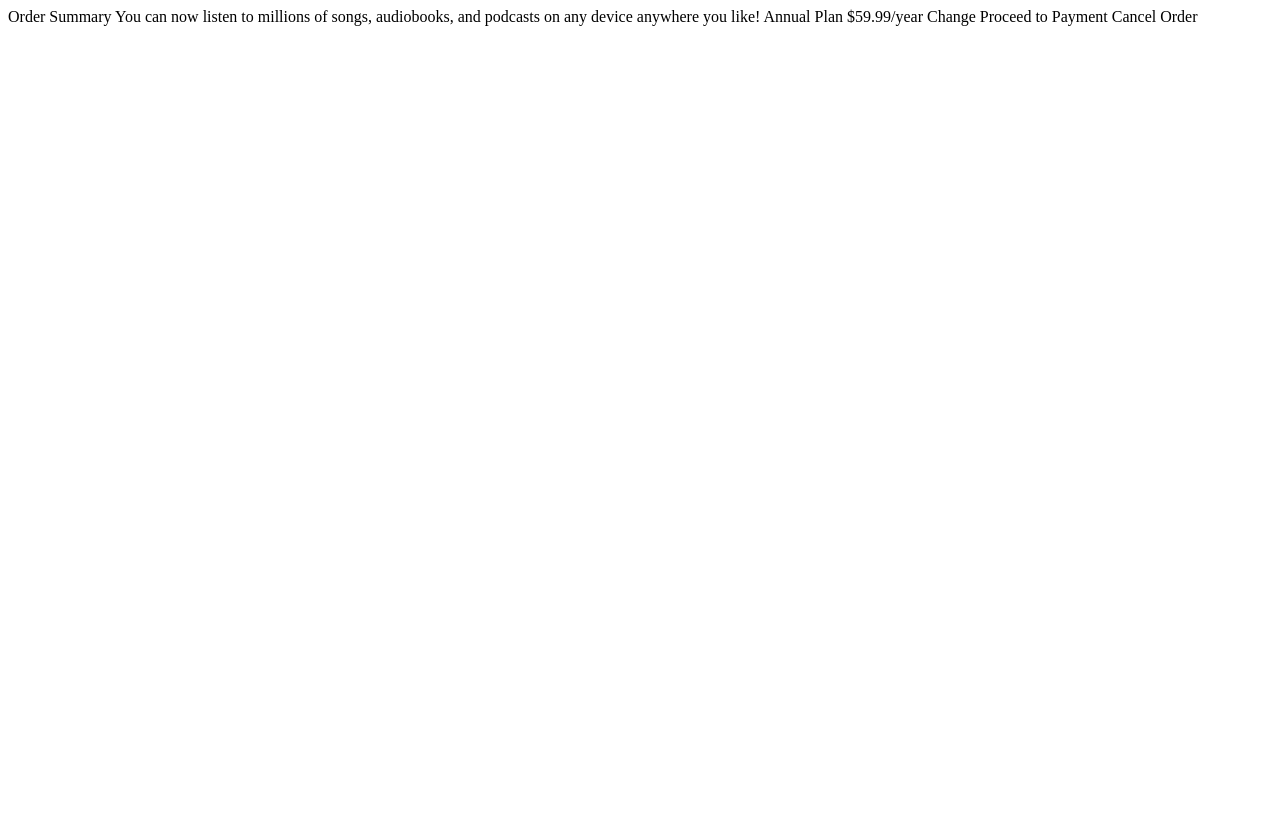
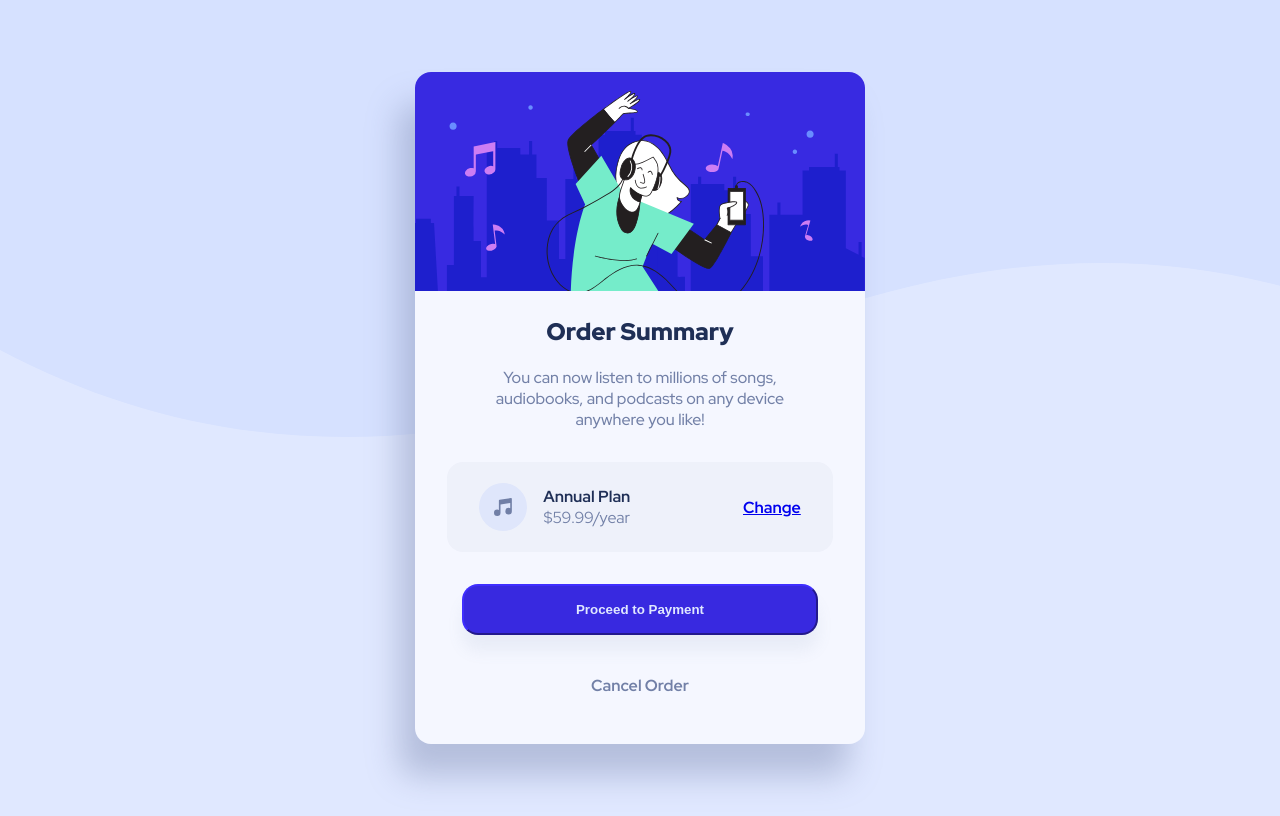
Before and after one commit to salahdinebocuif/order-summary, a plain HTML site: page index.html in a window 1280 px wide. Drawn offline with Linux system fonts and the light colour scheme.

Commit message:
modified file

```diff
--- a/index.css
+++ b/index.css
@@ -0,0 +1,93 @@
+@import url('https://fonts.googleapis.com/css2?family=Red+Hat+Display:ital,wght@0,300..900;1,300..900&display=swap');
+:root{
+--Pale-blue: hsl(225, 100%, 94%);
+--Bright-blue: hsl(245, 75%, 52%);
+--Very-pale-blue: hsl(225, 100%, 98%);
+--Desaturated-blue: hsl(224, 23%, 55%);
+--sub-blue:224, 23%, 55%;
+--Dark-blue: hsl(223, 47%, 23%);
+}
+body {
+  display: flex;
+  justify-content: center;
+  align-items: center;
+  min-height: 100vh;
+  background-image: url("images/pattern-background-desktop.svg");
+  background-repeat: no-repeat;
+  background-origin: border-box;
+  background-color: var(--Pale-blue);
+ font-family: "Red Hat Display", sans-serif;
+}
+.container {
+  text-align: center;
+  max-width: 28.1rem;
+  border-radius: 1rem;
+  background-color: var(--Very-pale-blue);
+  padding-bottom: 2rem;
+  box-shadow: -1rem 2rem 2rem hsl(var(--sub-blue),.4);
+}
+.container >img {
+  width: 28.1rem;
+  border-radius: 1rem 1rem 0 0;
+}
+.item-a h2 {
+  font-weight: 900;
+  color: var(--Dark-blue);
+}
+.item-a p {
+margin-inline: 1rem;
+  padding: 0 3.7rem;
+  font-weight: 500;
+  color:var(--Desaturated-blue)
+}
+.item-b {
+  display: flex;
+  justify-content: space-between;
+  align-items: center;
+  background-color: hsl(var(--sub-blue),.06);
+  margin: 2rem 2rem;
+  padding:.5rem 2rem;
+  border-radius: 1rem;
+}
+.item-b p{
+  color:var(--Desaturated-blue);
+}
+span{
+  color:var(--Dark-blue);
+}
+span , a {
+  font-weight: 700;
+}
+.container > p{
+  color:var(--Desaturated-blue);
+  font-weight: 700;
+}
+
+.sub-item {
+  display: flex;
+  align-items: center;
+}
+.sub-item img{
+  margin-right: 1rem;
+}
+button {
+  padding: 1rem 7rem;
+  background-color: var(--Bright-blue);
+  color:var(--Pale-blue);
+  font-weight: 700;
+  border-radius: 1rem;
+  border-color:var(--Bright-blue);
+  margin-bottom: 1.5rem;
+  box-shadow: 0 1rem 1rem hsl(var(--sub-blue),.09);
+  outline: none;
+}
+@media (max-width:600px){
+  .container{
+    max-width: 26rem;
+
+  }
+  .container > img{
+    width:26rem;
+  }
+
+}
--- a/index.html
+++ b/index.html
@@ -12,19 +12,23 @@
   <!-- Feel free to remove these styles or customise in your own stylesheet 👍 -->
 </head>
 <body>
-
-  Order Summary
-
-  You can now listen to millions of songs, audiobooks, and podcasts on any
-  device anywhere you like!
-
-  Annual Plan
-  $59.99/year
-
-  Change
-
-  Proceed to Payment
-  Cancel Order
-
+  <div class="container">
+    <img src="images/illustration-hero.svg" alt="illustration">
+    <div class="item-a">
+      <h2>Order Summary</h2>
+      <p> You can now listen to millions of songs, audiobooks, and podcasts on any
+  device anywhere you like!</p>
+    </div>
+  <div class="item-b">
+    <div class="sub-item">
+    <img src="images/icon-music.svg">
+    <p><span>Annual Plan</span><br>
+    $59.99/year</p>
+    </div>
+    <a href="#" > Change</a>
+  </div>
+  <button>Proceed to Payment</button>
+  <p>Cancel Order</p>
+  </div>
 </body>
 </html>
```
